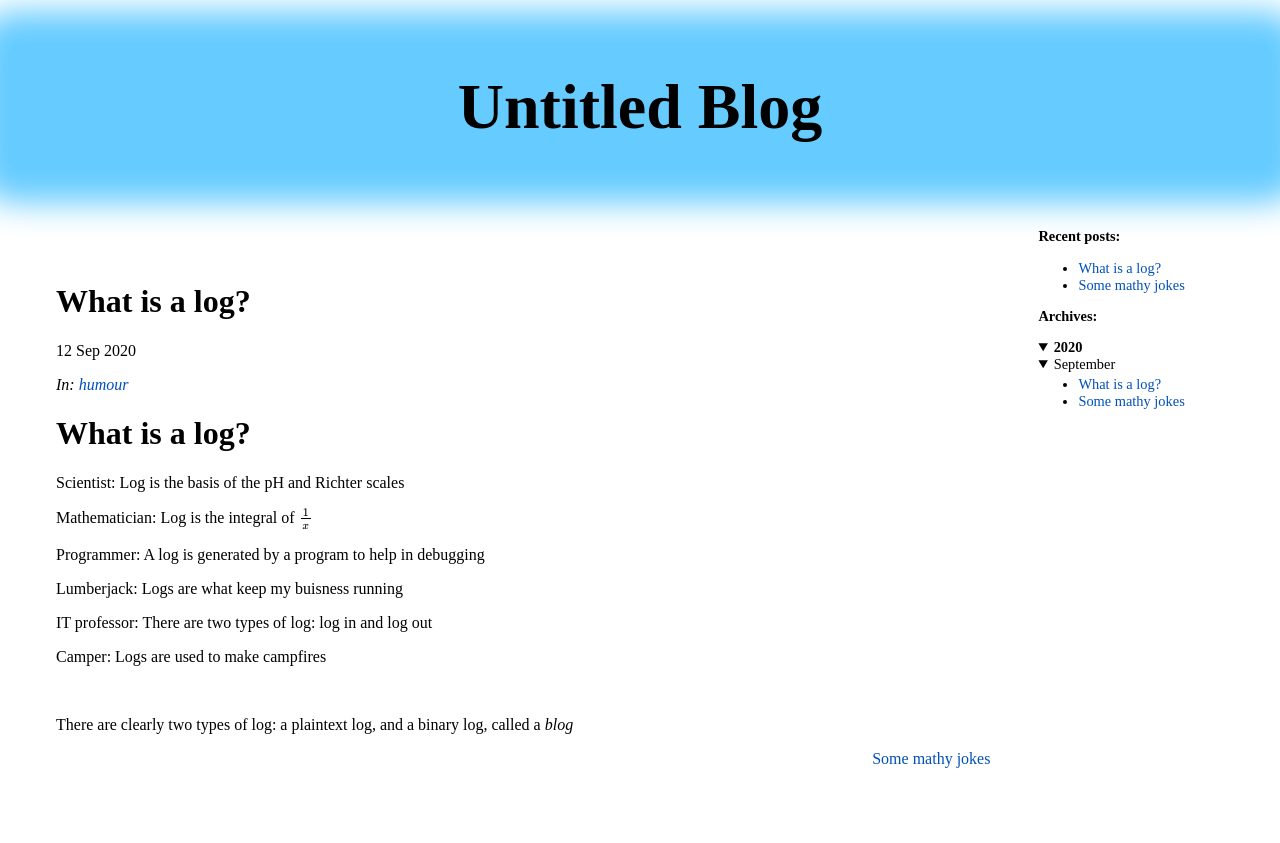
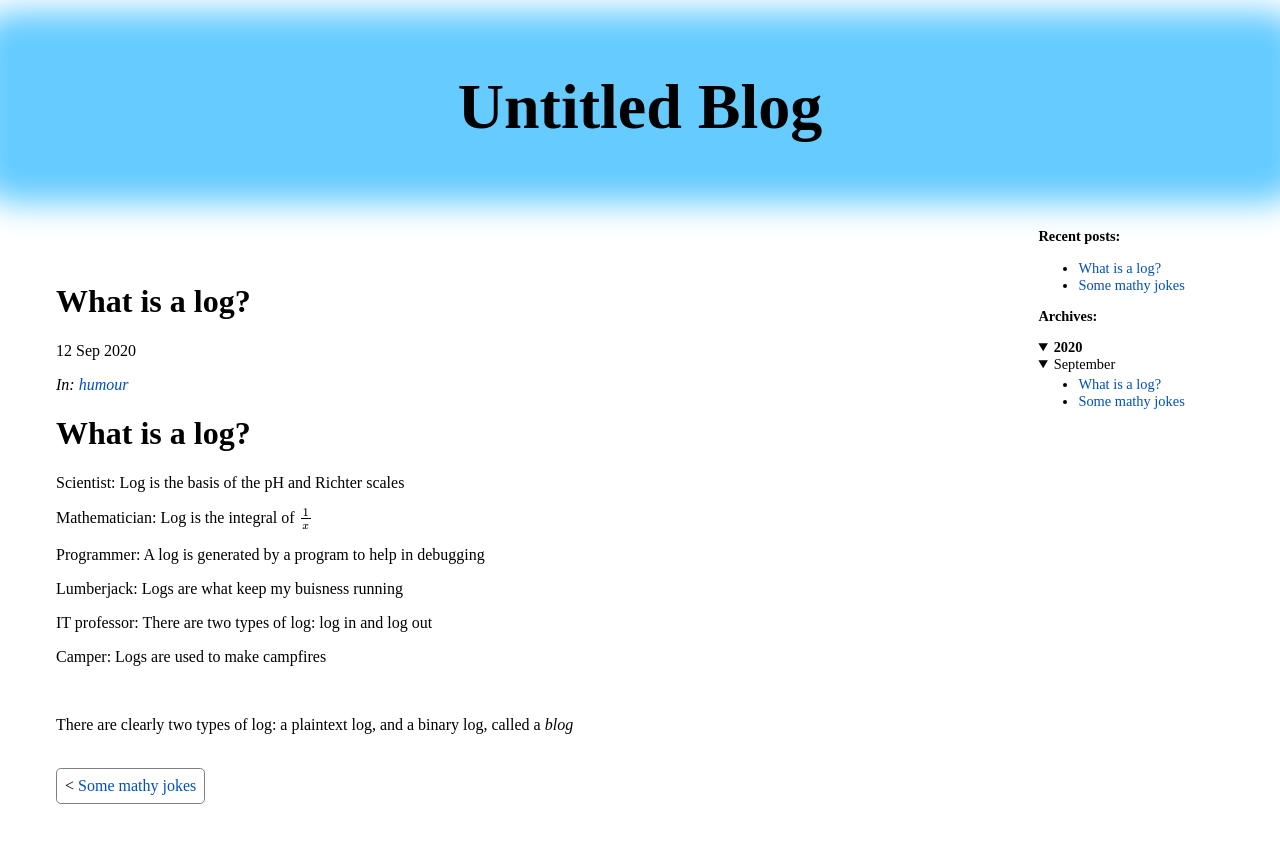
Before and after one commit to EZLiang/web, a Jekyll site: the page built from docs/_posts/2020-09-12-what-is-a-log.html, in a window 1280 px wide. Shown: the top 843 px of the page. Built offline with Jekyll 4.4.1, drawn with Linux system fonts in a browser that asks for light colours.

Commit message:
Style prev/next

```diff
--- a/docs/_layouts/post.html
+++ b/docs/_layouts/post.html
@@ -23,12 +23,15 @@ layout: blog
   <script id="MathJax-script" async src="https://cdn.jsdelivr.net/npm/mathjax@3/es5/tex-mml-chtml.js"></script>
 {% endif %}
 
-{% if page.next %}
-  <div class="fl"><a href="{{ page.next.url }}">{{ page.next.title }}</a></div>
-{% endif %}
-{% if page.previous %}
-  <div class="fr"><a href="{{ page.previous.url }}">{{ page.previous.title }}</a></div>
-{% endif %}
+<br clear="all" />
+<div>
+  {% if page.next %}
+    <div class="fr"><a href="{{ page.next.url }}">{{ page.next.title }}</a> &gt;</div>
+  {% endif %}
+  {% if page.previous %}
+    <div class="fl">&lt; <a href="{{ page.previous.url }}">{{ page.previous.title }}</a></div>
+  {% endif %}
+</div>
 
 <script>
   var ele = document.getElementsByTagName("a");
--- a/docs/assets/blog.css
+++ b/docs/assets/blog.css
@@ -62,3 +62,9 @@ abbr {
 .fr {
   float: right;
 }
+
+.fl, .fr {
+  padding: 0.5rem;
+  border-radius: 0.3rem;
+  border: 1px solid gray;
+}
```
